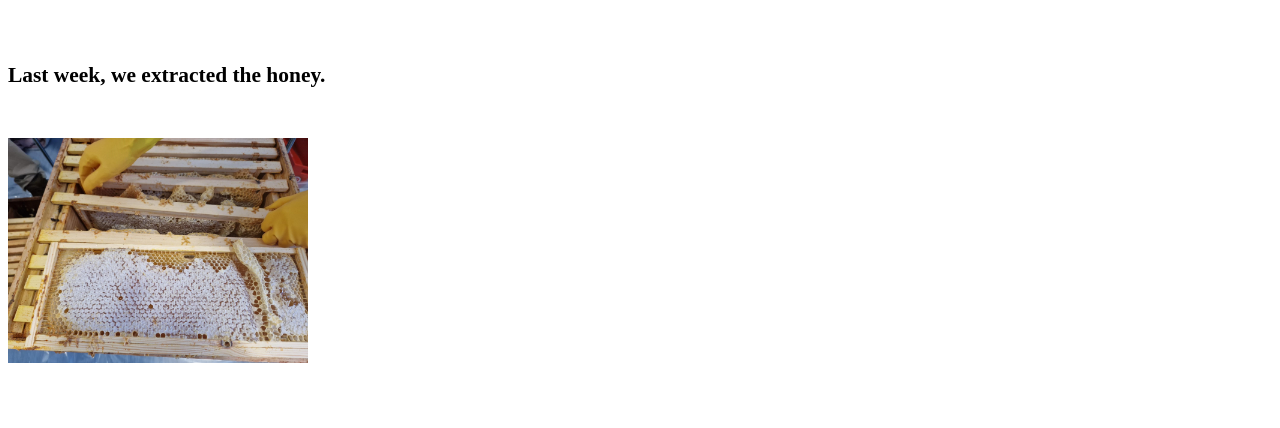
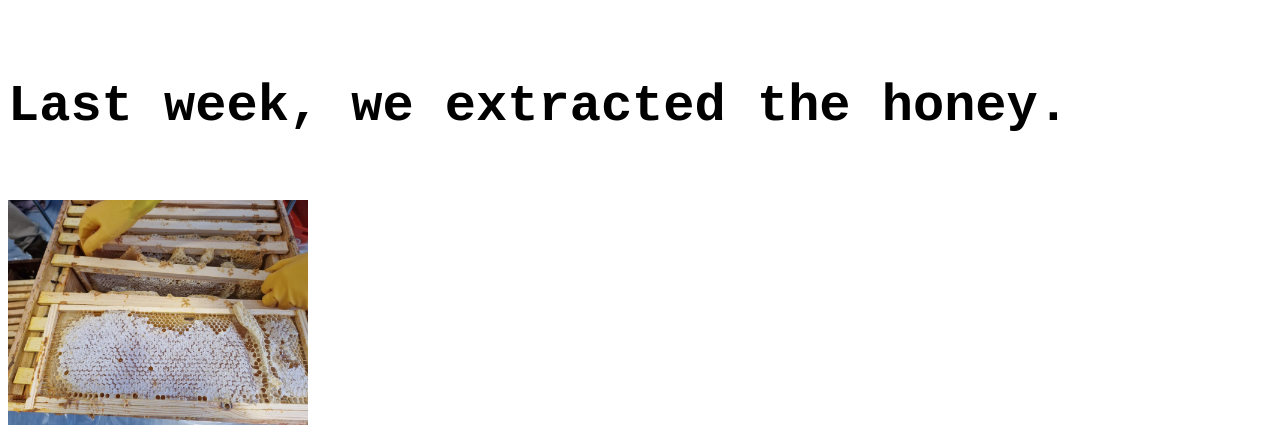
Before and after one commit to Surrey20/Bees, a plain HTML site: page index.html in a window 1280 px wide. Shown: the part 755-1183 px from the top of the page. Before the commit the page ends 1148 px from the top, so only its background shows below. Drawn offline with Linux system fonts and the light colour scheme.

Commit message:
Update index.html

```diff
--- a/index.html
+++ b/index.html
@@ -11,7 +11,7 @@
 </head>
 
 <body>
- <h6>Last week, we extracted the honey.</h6>
+ <p><pre>Last week, we extracted the honey.</pre></p>
   <img src  = "media.jpeg" width="300" >
 </body>
 
```
